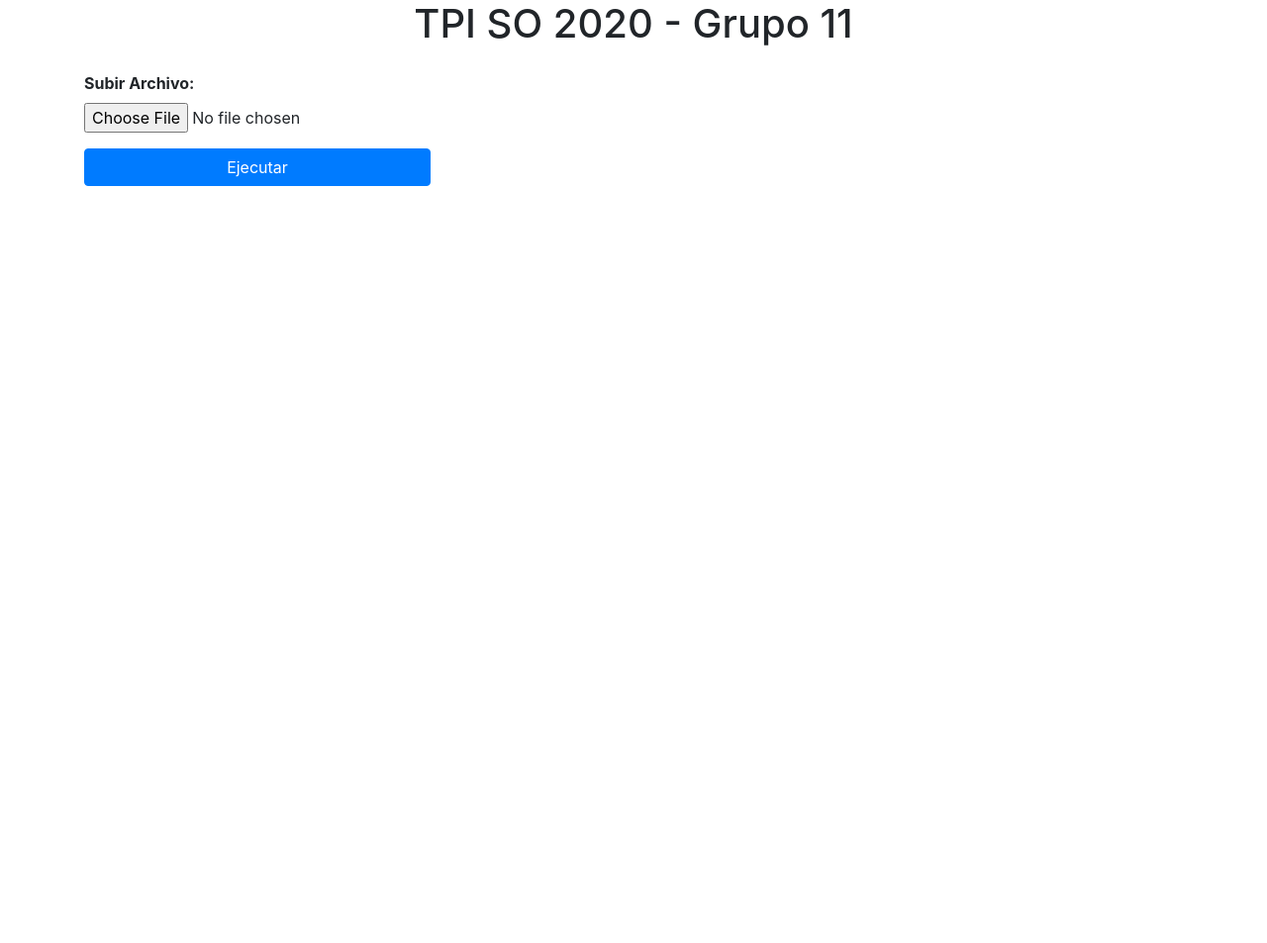
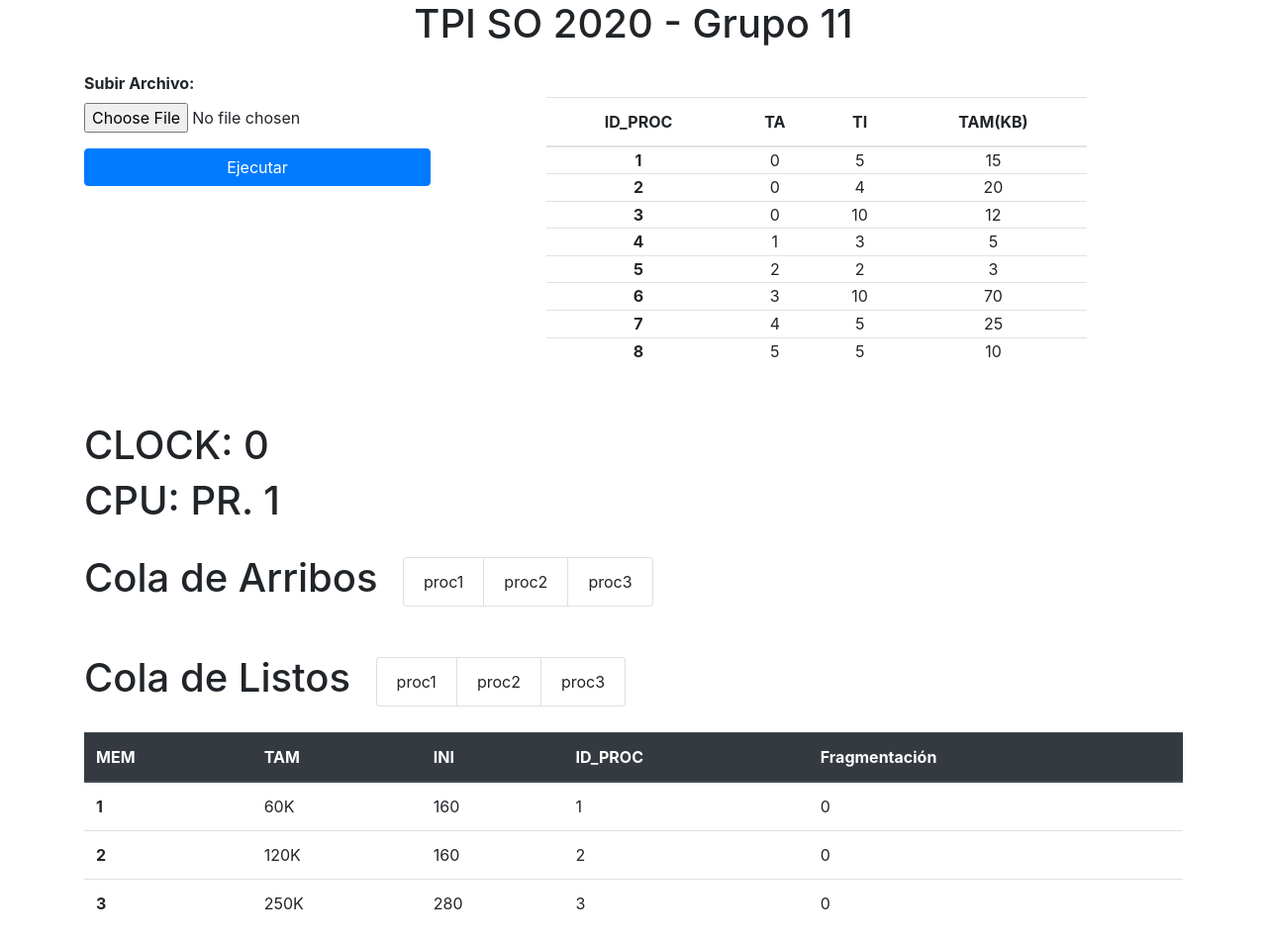
Before and after one commit to miguelbritos91/tpi-so-2020, a plain HTML site: page index.html in a window 1280 px wide. Shown: the whole page at 99% size. Before the commit the page ends 800 px from the top, so only its background shows below. Drawn offline with nearby package versions, Linux system fonts and the light colour scheme.

Commit message:
se agrego tablas de salida

```diff
--- a/index.html
+++ b/index.html
@@ -26,6 +26,131 @@
                     <button class="btn btn-primary btn-block">Ejecutar</button>
                 </div>
             </div>
+            <div style="margin: 2vw 8vw">
+                <table class="table" style="width: 200%; text-align: center">
+                    <thead>
+                      <tr>
+
+                        <th scope="col">ID_PROC</th>
+                        <th scope="col">TA</th>
+                        <th scope="col">TI</th>
+                        <th scope="col">TAM(KB)</th>
+                      </tr>
+                    </thead>
+                    <tbody style="line-height: 0.2vw;">
+                      <tr>
+                        <th scope="row">1</th>
+                        <td>0</td>
+                        <td>5</td>
+                        <td>15</td>
+                      </tr>
+                      <tr>
+                        <th scope="row">2</th>
+                        <td>0</td>
+                        <td>4</td>
+                        <td>20</td>
+                      </tr>
+                      <tr>
+                        <th scope="row">3</th>
+                        <td>0</td>
+                        <td>10</td>
+                        <td>12</td>
+                      </tr>
+                      <tr>
+                        <th scope="row">4</th>
+                        <td>1</td>
+                        <td>3</td>
+                        <td>5</td>
+                      </tr>
+                      <tr>
+                        <th scope="row">5</th>
+                        <td>2</td>
+                        <td>2</td>
+                        <td>3</td>
+                      </tr>
+                      <tr>
+                        <th scope="row">6</th>
+                        <td>3</td>
+                        <td>10</td>
+                        <td>70</td>
+                      </tr>
+                      <tr>
+                        <th scope="row">7</th>
+                        <td>4</td>
+                        <td>5</td>
+                        <td>25</td>
+                      </tr>
+                      <tr>
+                        <th scope="row">8</th>
+                        <td>5</td>
+                        <td>5</td>
+                        <td>10</td>
+                      </tr>
+                    </tbody>
+                  </table>
+            </div>
+        </div>
+        <div class="row mt-3">
+
+          <div class="col-12">
+            <h1>CLOCK: 0</h1>
+            <h1>CPU: PR. 1</h1>
+            <div class="d-flex flex-row align-items-center">
+                <h1>Cola de Arribos</h1>
+
+                <ul class="list-group list-group-horizontal" style="padding: 2vw">
+                    <li class="list-group-item">proc1</li>
+                    <li class="list-group-item">proc2</li>
+                    <li class="list-group-item">proc3</li>
+                  </ul>
+            </div>
+            <div class="d-flex flex-row align-items-center">
+                <h1>Cola de Listos</h1>
+
+                <ul class="list-group list-group-horizontal" style="padding: 2vw">
+                    <li class="list-group-item">proc1</li>
+                    <li class="list-group-item">proc2</li>
+                    <li class="list-group-item">proc3</li>
+                  </ul>
+            </div>
+              <table class="table">
+                  <thead class="thead-dark">
+                    <tr>
+                      <th scope="col">MEM</th>
+                      <th scope="col">TAM</th>
+                      <th scope="col">INI</th>
+                      <th scope="col">ID_PROC</th>
+                      <th scope="col">Fragmentación</th>
+                    </tr>
+                  </thead>
+                  <tbody>
+                      <tr>
+                          <th scope="row">1</th>
+                          <td>60K</td>
+                          <td>160</td>
+                          <td>1</td>
+                          <td>0</td>
+                        </tr>
+                        <tr>
+                          <th scope="row">2</th>
+                          <td>120K</td>
+                          <td>160</td>
+                          <td>2</td>
+                          <td>0</td>
+                        </tr>
+                        <tr>
+                          <th scope="row">3</th>
+                          <td>250K</td>
+                          <td>280</td>
+                          <td>3</td>
+                          <td>0</td>
+                      </tr>
+                  </tbody>
+              </table>
+
+          </div>
+
+          </div>
         </div>
     </div>
 </body>
```
